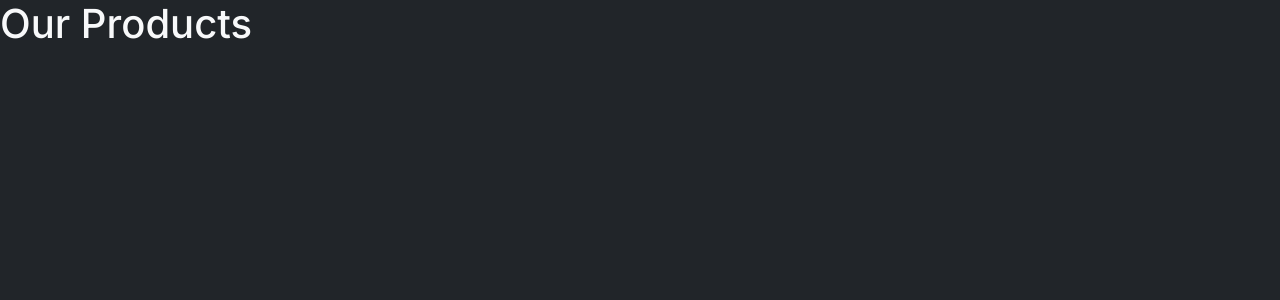
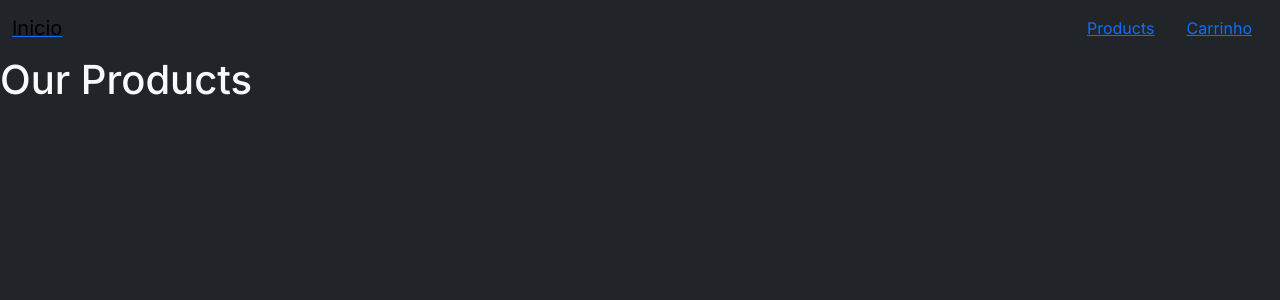
Before and after one commit to thiagovt-dev/first-next-project, a Next.js app: page /products in a window 1280 px wide. Shown: the top 300 px of the page. Built offline with nearby package versions, Linux system fonts and the light colour scheme.

Commit message:
add navbar

```diff
--- a/src/app/layout.tsx
+++ b/src/app/layout.tsx
@@ -2,6 +2,7 @@ import type { Metadata } from 'next'
 import { Inter } from 'next/font/google'
 // import './globals.css'
 import '../../node_modules/bootstrap/dist/css/bootstrap.min.css'
+import Header from '@/components/Header'
 
 const inter = Inter({ subsets: ['latin'] })
 
@@ -17,7 +18,10 @@ export default function RootLayout({
 }) {
   return (
     <html lang="en">
-      <body className={`bg-dark text-light ${inter.className}`}>{children}</body>
+      <body className={`bg-dark text-light ${inter.className}`}>
+        <Header/>
+        {children}
+      </body>
     </html>
   );
 }
--- /dev/null
+++ b/src/components/Header.tsx
@@ -0,0 +1,24 @@
+import Link from "next/link";
+import { Nav, Navbar } from "reactstrap";
+
+export default function Header(){
+    return (
+        <Navbar>
+            <Link href="/" passHref>
+                <a className="navbar-brand">
+                    Inicio
+                </a>
+            </Link>
+            <Nav className="flex-row">
+                <Link href="/products">
+                    <a className="nav-link">Products</a>
+                </Link>
+                <Link href="/cart">
+                    <a className="nav-link">
+                        Carrinho
+                    </a>
+                </Link>
+            </Nav>
+        </Navbar>
+    )
+}
```
